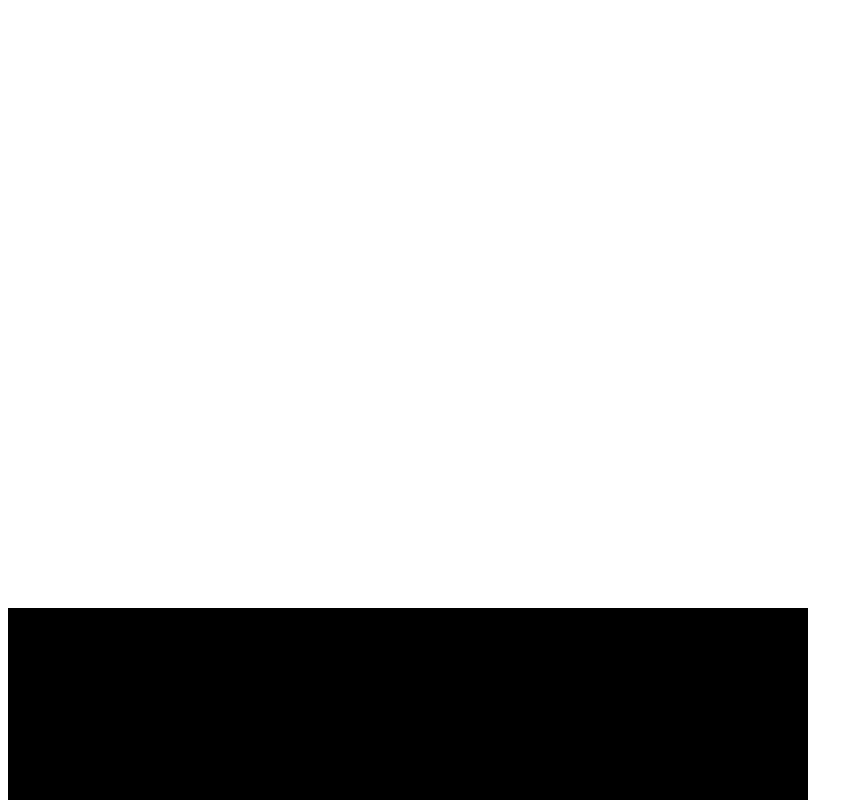
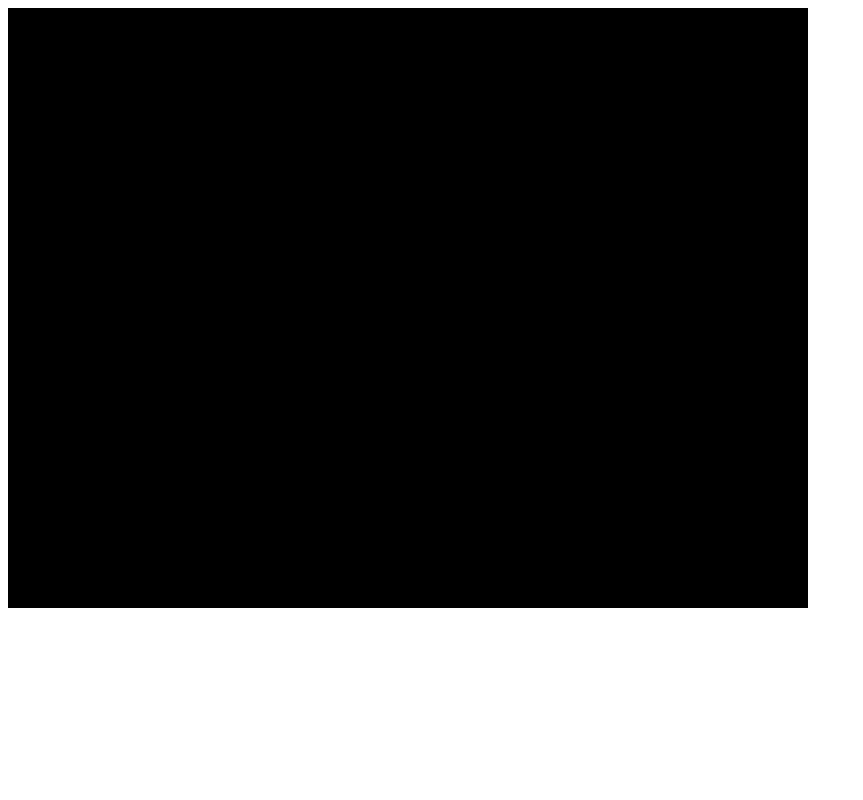
Before and after one commit to RussianMartabak/phaser-practice, a website with bundled scripts: page dist/index.html in a window 1280 px wide. Shown: the top 800 px of the page, without its empty margins (0-863 px from the left). Built offline with nearby package versions, Linux system fonts and the light colour scheme.

Commit message:
Revert "Attached game canvas to parent"
This reverts commit 944310a53894aabdc751025e26cc5d1feca21ba4.

```diff
--- a/dist/index.html
+++ b/dist/index.html
@@ -1,13 +1,10 @@
 <!DOCTYPE html>
 <html>
 <head>
-    <script src="./main.js" defer></script>
-    <link rel="stylesheet" href="./styles.css">
+    <script src="./main.js"></script>
 </head>
 <body>
-    <div id="canva">
 
-    </div>
 
 
 
--- a/dist/styles.css
+++ /dev/null
@@ -1,9 +0,0 @@
-*{
-    box-sizing: border-box;
-}
-
-#canva{
-    margin: auto;
-    width: 800px;
-    height: 600px;
-}
```
